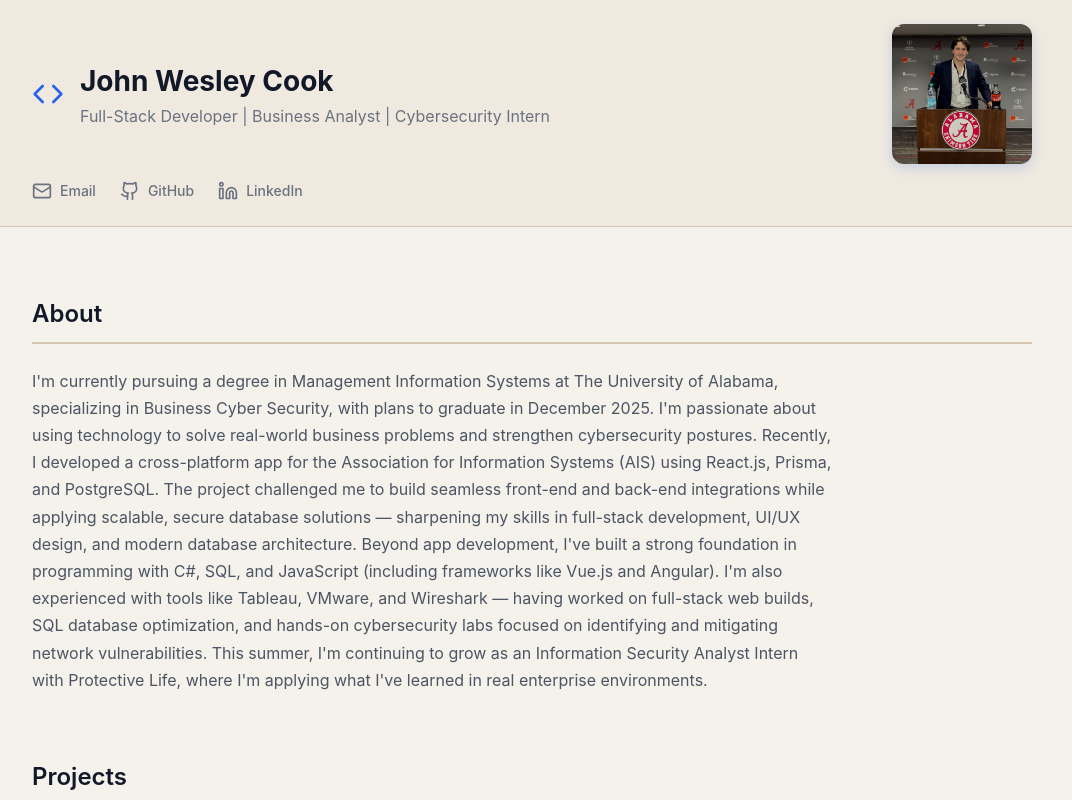
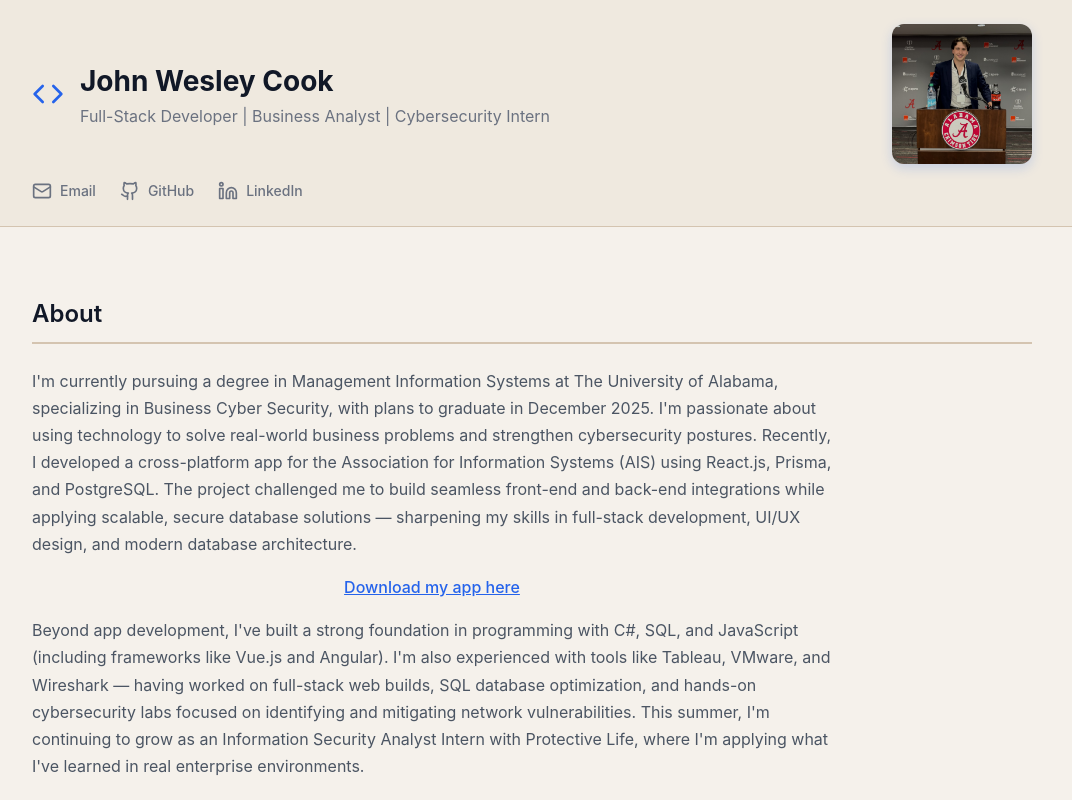
Before and after one commit to jwcook4/portfolio, a React (Create React App) app: page / in a window 1280 px wide. Shown: the top 800 px of the page, without its empty margins (108-1180 px from the left). Built offline with nearby package versions, Linux system fonts and the light colour scheme.

Commit message:
added app link

```diff
--- a/src/App.js
+++ b/src/App.js
@@ -212,7 +212,25 @@ const CybersecurityPortfolio = () => {
               I'm currently pursuing a degree in Management Information Systems at The University of Alabama, specializing in Business Cyber Security, with plans to graduate in December 2025. I'm passionate about using technology to solve real-world business problems and strengthen cybersecurity postures.
 
               Recently, I developed a cross-platform app for the Association for Information Systems (AIS) using React.js, Prisma, and PostgreSQL. The project challenged me to build seamless front-end and back-end integrations while applying scalable, secure database solutions — sharpening my skills in full-stack development, UI/UX design, and modern database architecture.
+              </p>
 
+              <p style={{
+                fontSize: '16px',
+                color: '#4b5563',
+                lineHeight: 1.7,
+                maxWidth: '800px',
+                margin: '16px 0',
+                textAlign: 'center'
+              }}>
+              <a href="https://apps.apple.com/us/app/capstone-conferences/id6737815476" target="_blank" rel="noopener noreferrer" style={{ color: '#2563eb', textDecoration: 'underline', fontWeight: 500 }}>Download my app here</a>
+              </p>
+
+              <p style={{
+                fontSize: '16px',
+                color: '#4b5563',
+                lineHeight: 1.7,
+                maxWidth: '800px'
+              }}>
               Beyond app development, I've built a strong foundation in programming with C#, SQL, and JavaScript (including frameworks like Vue.js and Angular). I'm also experienced with tools like Tableau, VMware, and Wireshark — having worked on full-stack web builds, SQL database optimization, and hands-on cybersecurity labs focused on identifying and mitigating network vulnerabilities.
 
               This summer, I'm continuing to grow as an Information Security Analyst Intern with Protective Life, where I'm applying what I've learned in real enterprise environments.
```
